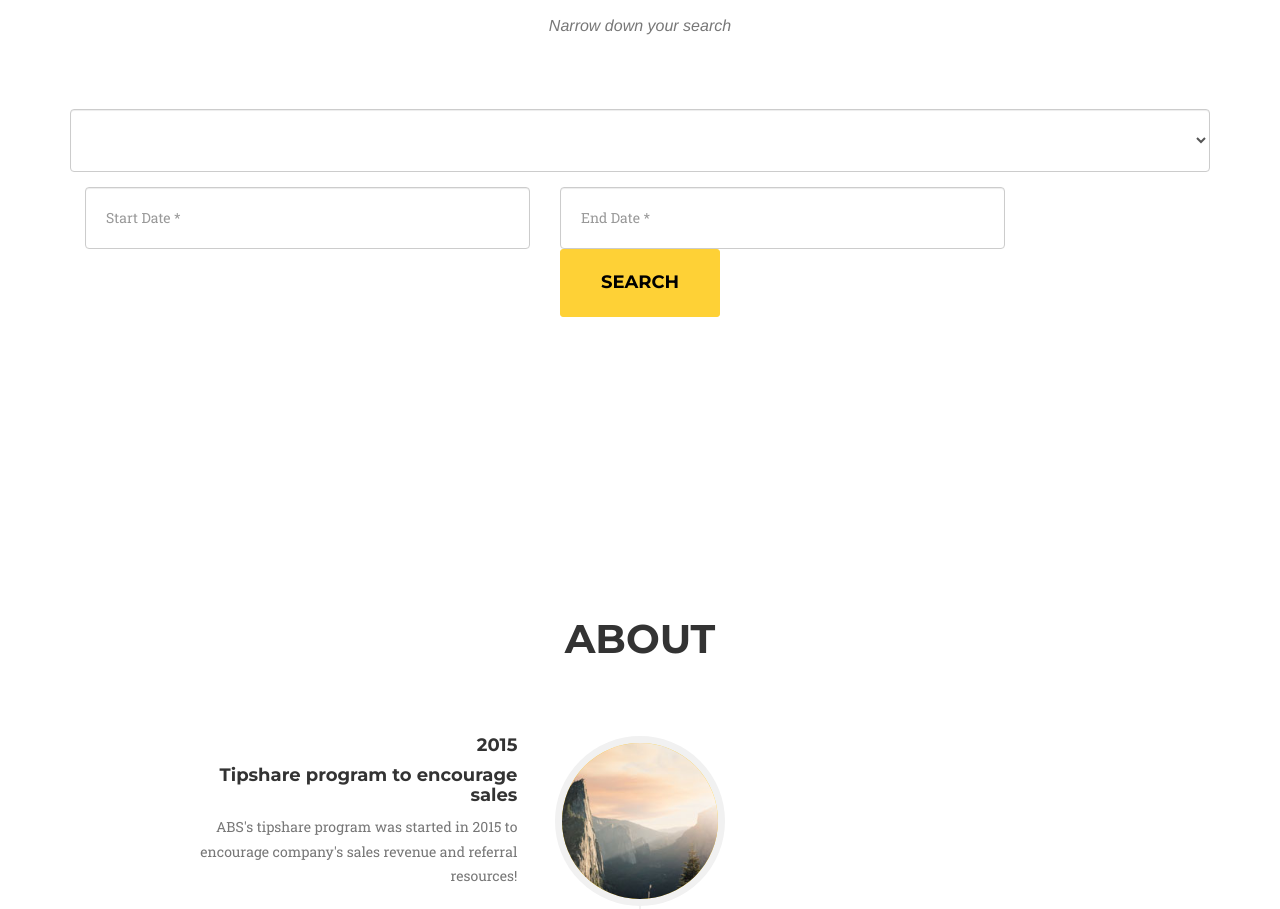
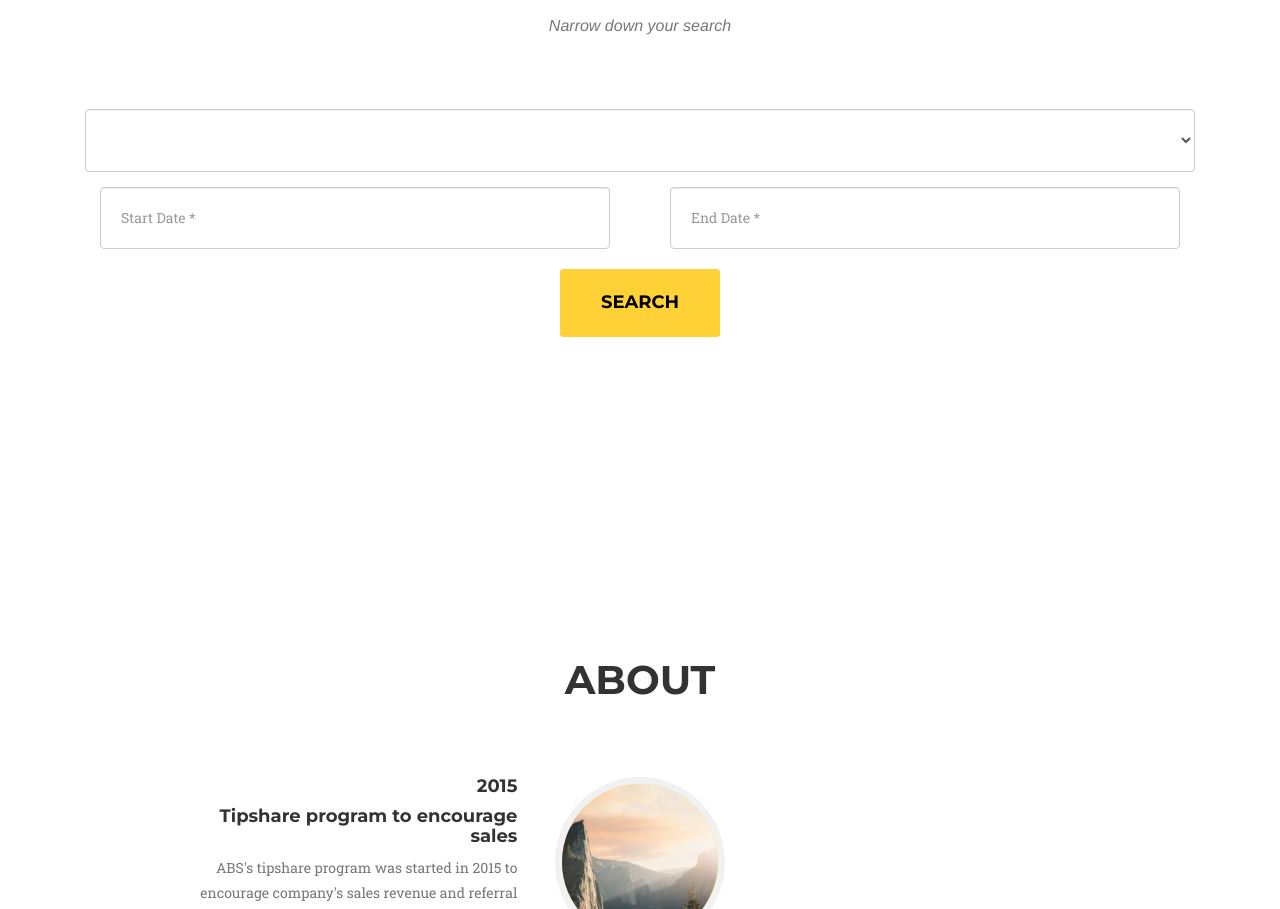
Before and after one commit to evilself/abs_tips, a website: page public/index.html in a window 1280 px wide. Shown: the part 2393-3302 px from the top of the page. Drawn offline with nearby package versions, Linux system fonts and the light colour scheme; no server answers; a web font is replaced by a local one.

Commit message:
worked on filtering

```diff
--- a/public/index.html
+++ b/public/index.html
@@ -207,28 +207,41 @@
                     <h2 class="section-heading">Search Tips</h2>
                     <h3 class="section-subheading text-muted">Narrow down your search</h3>
                     <form method="post" action="/getSearchResults" id="searchForm" novalidate>
+                        <div class="col-md-12">
                     <div class="form-group">
-                        <select id="userSelectFilter" style="padding:20px;height:auto;" class="form-control">
 
-                        </select>
-                    </div>
-                        <div class="col-lg-5">
-                            <input class="form-control" placeholder="Start Date *" data-date-format="yyyy-mm-dd" required style="padding:20px;height:auto;" id="fromDate" type="text">
+                            <select id="userSelectFilter" style="padding:20px;height:auto;" class="form-control">
+
+                            </select>
+
+                    </div></div>
+                        <div class="col-md-6">
+                    <div class="form-group">
+
+                             <div class="col-md-12">
+                            <input class="form-control" placeholder="Start Date *" data-date-format="yyyy-mm-dd" required style="padding:20px;height:auto;" id="fromDate" type="text"></div>
 
                         </div>
-                        <div class="col-lg-5">
-                            <input class="form-control" placeholder="End Date *" data-date-format="yyyy-mm-dd" required style="padding:20px;height:auto;" id="toDate" type="text" >
+                            </div>
+                        <div class="col-md-6">
+                             <div class="form-group">
+                            <div class="col-md-12">
+                            <input class="form-control" placeholder="End Date *" data-date-format="yyyy-mm-dd" required style="padding:20px;height:auto;" id="toDate" type="text" ></div></div>
 
                         </div>
+                        </form>
+                         <div class="col-md-12 text-center" style="margin-top:20px">
+                            <button type="button" class="btn btn-xl" onclick="getSearchResults()">Search</button>
+                        </div>
+                        <div class="col-lg-12 text-center" id="results" style="margin-top:20px">
+                        </div>
                     </div>
-                    </form>
-                    <div class="col-lg-12 text-center">
-                        <div id="success"></div>
-                        <button type="button" class="btn btn-xl" onclick=getSearchResults()>Search</button>
+
                     </div>
+
+
                 </div>
-                <div class="row" id="results">
-                </div>
+
             </div>
         </div>
     </section>
@@ -403,7 +416,7 @@
                     var array = JSON.parse(data);
 
                         var table = '<table class="table table-hover table-responsive">';
-                            table += '<tr><th>Date</th><th>Submitter</th><th>Contact Name</th><th>Contact Title</th><th>Institution</th><th>Address</th></tr>';
+                            table += '<tr><th class="text-center">Date</th><th class="text-center">Submitter</th><th class="text-center">Contact Name</th><th class="text-center">Contact Title</th><th class="text-center">Institution</th><th class="text-center">Address</th></tr>';
 
                         for (var i = 0; i < array.length; i++) {
                            // alert(array[i]);
```
